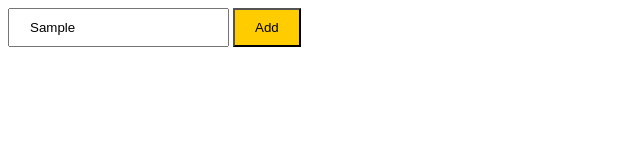
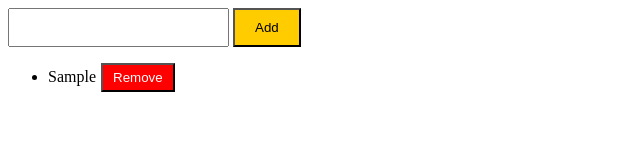
Before and after one commit to Klosov/JS_lessons, a plain HTML site: page final_test/task1.html in a window 1280 px wide. Both pictures are taken after typing "Sample" into the empty fields and a click on the button "Add". Shown: the whole page, without its empty margins (0-640 px from the left). Drawn offline with Linux system fonts and the light colour scheme.

Commit message:
CW 10 task 1

```diff
--- a/final_test/task1.html
+++ b/final_test/task1.html
@@ -50,7 +50,40 @@
         <button>Remove</button>
     </li>
 -->
+<script>
+    let AddBtn = document.getElementById('AddToDo'),
+        list = document.getElementById('toDoList'),
+        input = document.getElementById('newToDo'),
 
+    addToTheList = (e) => {
 
+        value = input.value;
+        if (value.length === 0) return false;
+
+        const li = document.createElement('li'),
+            span = document.createElement('span'),
+            button = document.createElement('button');
+
+        li.classList = 'listItem';
+        span.classList = 'TodoText';
+        span.innerHTML = value;
+        button.innerHTML = 'Remove';
+
+        button.addEventListener('click', removeItem);
+
+        li.appendChild(span);
+        li.appendChild(button);
+
+        list.appendChild(li);
+
+        input.value = '';
+    }
+
+    removeItem = function (e) {
+        e.target.closest('li').remove();
+    }
+
+    AddBtn.addEventListener('click', addToTheList);
+</script>
 </body>
 </html>
```
Lines whose indentation alone changed are shown as unchanged.
